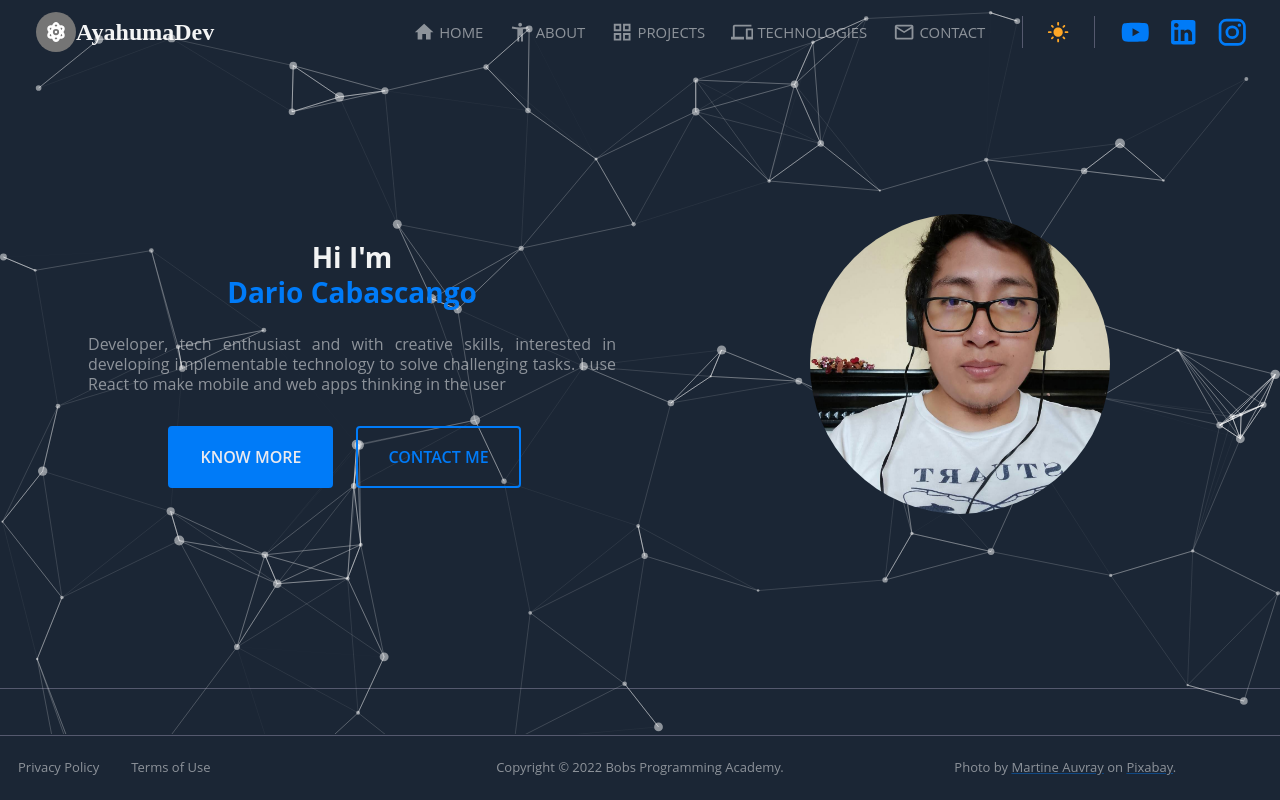
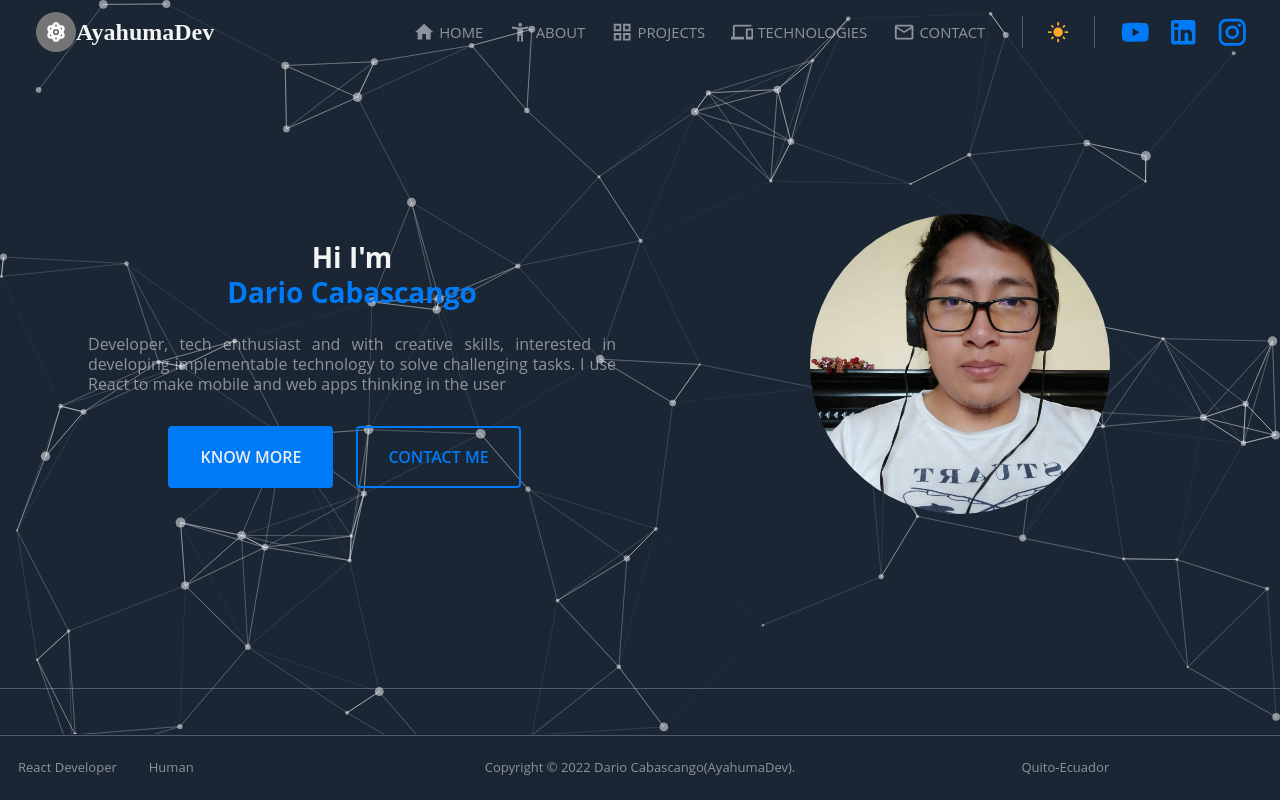
Before and after one commit to DarioCabas/portfolio, a Next.js app: page / in a window 1280 px wide. Shown: the top 800 px of the page. Built offline with nearby package versions, Linux system fonts and the light colour scheme.

Commit message:
edit footer and  contact and particles

```diff
--- a/src/components/common/particles.tsx
+++ b/src/components/common/particles.tsx
@@ -26,7 +26,7 @@ export const ComponentParticles = () => {
       init={particlesInit}
       loaded={particlesLoaded}
       options={{
-        fpsLimit: 120,
+        fpsLimit: 60,
         interactivity: {
           events: {
             onClick: {
--- a/src/components/layout/footer.tsx
+++ b/src/components/layout/footer.tsx
@@ -54,7 +54,7 @@ const Footer = () => {
                           variant='body2'
                           color={theme.palette.text.secondary}
                         >
-                          Privacy Policy
+                          React Developer
                         </Typography>
                       }
                     />
@@ -66,7 +66,7 @@ const Footer = () => {
                           variant='body2'
                           color={theme.palette.text.secondary}
                         >
-                          Terms of Use
+                          Human
                         </Typography>
                       }
                     />
@@ -83,7 +83,7 @@ const Footer = () => {
                         variant='body2'
                         color={theme.palette.text.secondary}
                       >
-                        Copyright &copy; {new Date().getFullYear()} Bobs Programming Academy.
+                        Copyright &copy; {new Date().getFullYear()} Dario Cabascango(AyahumaDev).
                       </Typography>
                     }
                   />
@@ -100,31 +100,7 @@ const Footer = () => {
                         variant='body2'
                         color={theme.palette.text.secondary}
                       >
-                        Photo by
-                        {' '}
-                        <Link
-                          href='https://pixabay.com/users/marlyneart-15261801'
-                          target='_blank'
-                          rel='noreferrer'
-                          sx={{
-                            color: theme.palette.text.secondary
-                          }}
-                        >
-                          Martine Auvray
-                        </Link>
-                        {' '}
-                        on
-                        {' '}
-                        <Link
-                          href='https://pixabay.com/photos/dog-containment-telework-bichon-4977599/'
-                          target='_blank'
-                          rel='noreferrer'
-                          sx={{
-                            color: theme.palette.text.secondary
-                          }}
-                        >
-                          Pixabay
-                        </Link>.
+                        Quito-Ecuador
                       </Typography>
                     }
                   />
--- a/src/components/portfolio/contact.tsx
+++ b/src/components/portfolio/contact.tsx
@@ -36,7 +36,7 @@ const Contact: FC = () => {
     <div id='contact'>
       <Box
         position='relative'
-        marginBottom={15}
+        marginBottom={0}
       >
         <Box
           maxWidth={{ sm: 720, md: 1236 }}
@@ -44,9 +44,9 @@ const Contact: FC = () => {
           margin='0 auto'
           paddingX={2}
           paddingY={{ xs: 4, sm: 6, md: 8 }}
-          paddingBottom={10}
+          paddingBottom={0}
         >
-          <Box marginBottom={4}>
+          <Box marginBottom={0}>
             <Typography
               variant='h3'
               align='center'
@@ -70,17 +70,11 @@ const Contact: FC = () => {
           </Box>
           {contact.map((item, i) => (
             <Box key={i}>
-              <Box sx={{ backgroundColor: 'red'}}>
-                <Map
-                  coordinates={[item.latitude, item.longitude]}
-                  zoom={13}
-                />
-              </Box>
               <Box
                 display='flex'
                 flexDirection={{ xs: 'column', sm: 'row' }}
                 justifyContent='center'
-                marginTop={6}
+                marginTop={0}
                 marginBottom={3}
               >
                 <Box
@@ -139,6 +133,13 @@ const Contact: FC = () => {
                   />
                 </Box>
               </Box>
+              <Box>
+                <Map
+                  coordinates={[item.latitude, item.longitude]}
+                  zoom={13}
+                />
+              </Box>
+
             </Box>
           ))}
         </Box>
```
